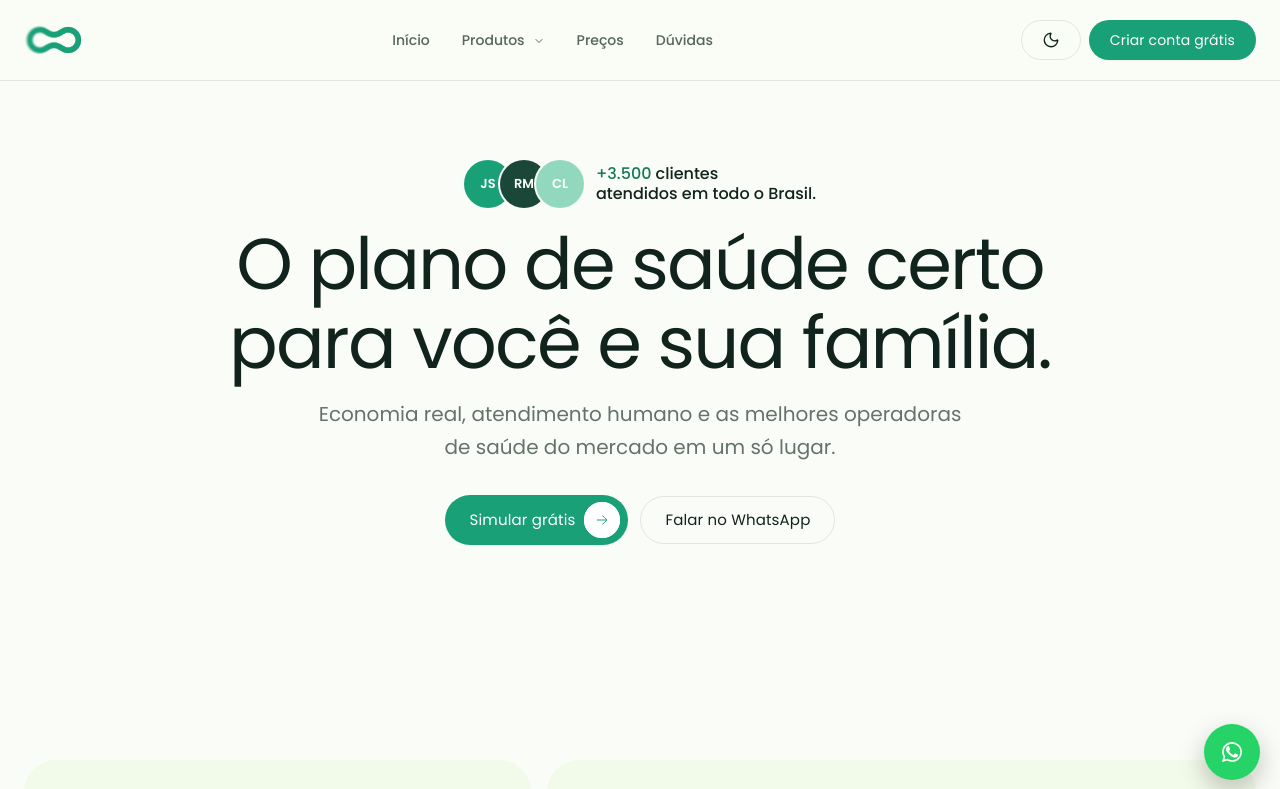
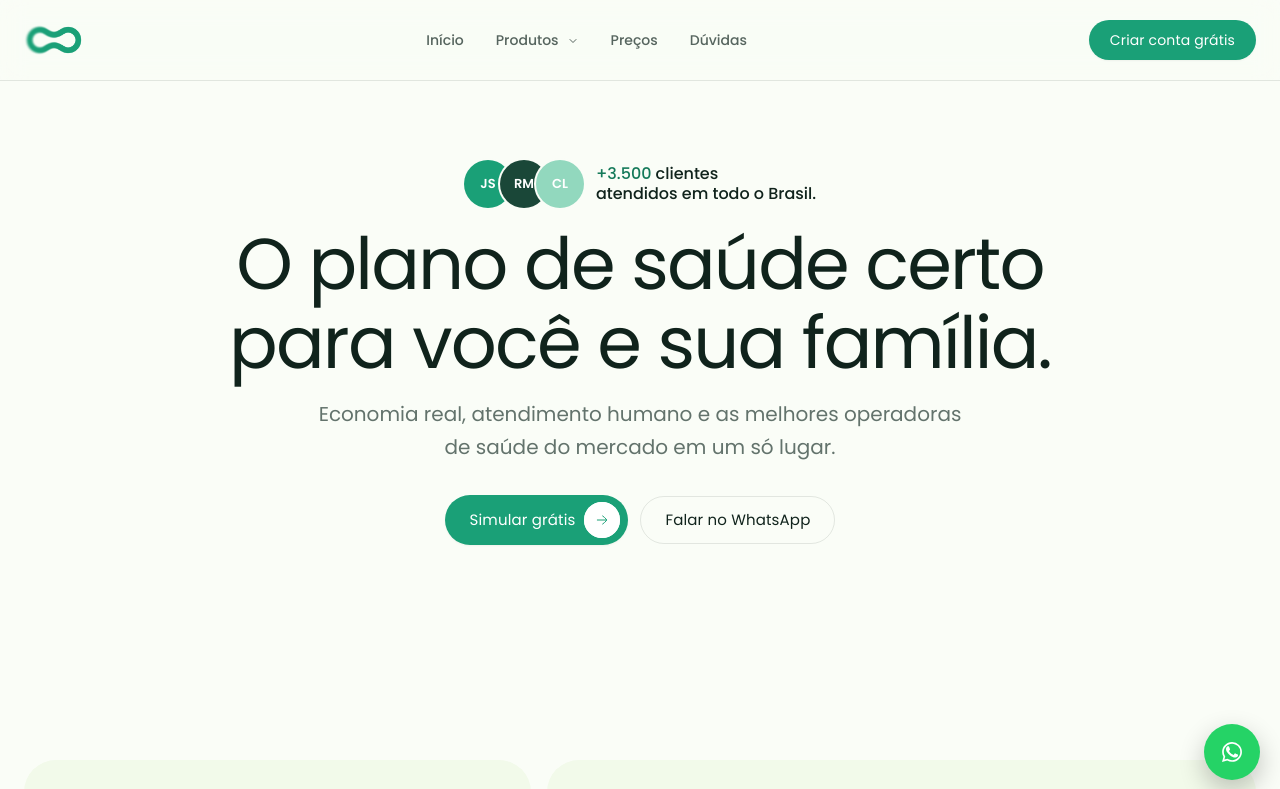
Before and after one commit to alexxsouzaa/Nexa-Seguros, a React (Vite) app: page / in a window 1280 px wide. Shown: the top 789 px of the page. Built offline with nearby package versions, Linux system fonts and the light colour scheme.

Commit message:
fix: desabilita troca de tema
- Remove botao theme-toggle (lua/sol) do navbar desktop e menu mobile
- Remove estado theme, toggleTheme, localStorage e matchMedia do Nav
- Remove bloco [data-theme=dark] do styles.css
- Mantem index.html fixo em data-theme=light

```diff
--- a/src/components/Nav.jsx
+++ b/src/components/Nav.jsx
@@ -1,5 +1,5 @@
 import { useEffect, useRef, useState } from "react";
-import { ChevronDown, Building2, Heart, ShieldCheck, Smile, Moon, Sun } from "lucide-react";
+import { ChevronDown, Building2, Heart, ShieldCheck, Smile } from "lucide-react";
 import { PRODUCT_LINKS, asset } from "../lib/site.js";
 
 const ICONS = {
@@ -13,7 +13,6 @@ export default function Nav({ minimal = false }) {
   const [open, setOpen] = useState(false);
   const [drop, setDrop] = useState(false);
   const [mmProd, setMmProd] = useState(false);
-  const [theme, setTheme] = useState("light");
   const dropRef = useRef(null);
   const sheetRef = useRef(null);
 
@@ -29,23 +28,6 @@ export default function Nav({ minimal = false }) {
     window.addEventListener("scroll", onScroll, { passive: true });
     return () => window.removeEventListener("scroll", onScroll);
   }, [minimal]);
-
-  useEffect(() => {
-    const stored = localStorage.getItem("nexa-theme");
-    const prefers = window.matchMedia("(prefers-color-scheme: dark)").matches ? "dark" : "light";
-    const next = stored || prefers;
-    setTheme(next);
-    document.documentElement.setAttribute("data-theme", next);
-    document.documentElement.setAttribute("color-scheme", next);
-  }, []);
-
-  useEffect(() => {
-    document.documentElement.setAttribute("data-theme", theme);
-    document.documentElement.setAttribute("color-scheme", theme);
-    localStorage.setItem("nexa-theme", theme);
-  }, [theme]);
-
-  const toggleTheme = () => setTheme((t) => (t === "light" ? "dark" : "light"));
 
   useEffect(() => {
     if (minimal) return;
@@ -175,18 +157,6 @@ export default function Nav({ minimal = false }) {
           <div className="nav-right">
             {!minimal && (
               <div className="nav-actions">
-                <button
-                  type="button"
-                  className="btn btn-ghost theme-toggle"
-                  onClick={toggleTheme}
-                  aria-label={theme === "light" ? "Ativar tema escuro" : "Ativar tema claro"}
-                >
-                  {theme === "light" ? (
-                    <Moon width={18} height={18} strokeWidth={1.8} />
-                  ) : (
-                    <Sun width={18} height={18} strokeWidth={1.8} />
-                  )}
-                </button>
                 <a className="btn btn-primary" href="#simulador">{minimal ? "Simular agora" : "Criar conta grátis"}</a>
               </div>
             )}
@@ -240,9 +210,6 @@ export default function Nav({ minimal = false }) {
               <a href="#precos" onClick={() => setOpen(false)}>Preços</a>
               <a href="#duvidas" onClick={() => setOpen(false)}>Dúvidas</a>
               <div className="mm-actions">
-                <button type="button" className="btn btn-ghost theme-toggle" onClick={toggleTheme} aria-label={theme === "light" ? "Ativar tema escuro" : "Ativar tema claro"}>
-                  {theme === "light" ? "Tema escuro" : "Tema claro"}
-                </button>
                 <a className="btn btn-ghost" href="#contato" onClick={() => setOpen(false)}>Entrar</a>
                 <a className="btn btn-primary" href="#simulador" onClick={() => setOpen(false)}>Criar conta grátis</a>
               </div>
--- a/src/styles.css
+++ b/src/styles.css
@@ -74,7 +74,6 @@
   --ease-out: cubic-bezier(0.16, 1, 0.3, 1);
   --focus: 0 0 0 2px var(--bg), 0 0 0 4px var(--brand);
 }
-[data-theme="dark"]{color-scheme:dark;--bg:#061411;--bg-2:#0B1F19;--soft:#13342A;--hl:#1F8F6C;--pos:#22C997;--pos-strong:#1AA077;--brand:#22C997;--brand-strong:#1AA077;--inst:#0A1612;--deep:#061411;--ink:#EAF5F1;--surface:#0F221C;--surface-raised:#162E29;--fg:#EAF5F1;--fg-2:#CFE7DF;--fg-muted:#BFD8CA;--border:#335B52;--border-soft:#234239;--shadow-sm:0 1px 2px rgba(0,0,0,.4);--shadow-md:0 10px 40px -10px rgba(0,0,0,.55);--shadow-lg:0 20px 60px -20px rgba(0,0,0,.6);}
 @media (min-width: 768px) { :root { --nav-h: 80px; } }
 
 /* ---------- 2. BASE ---------- */
```
